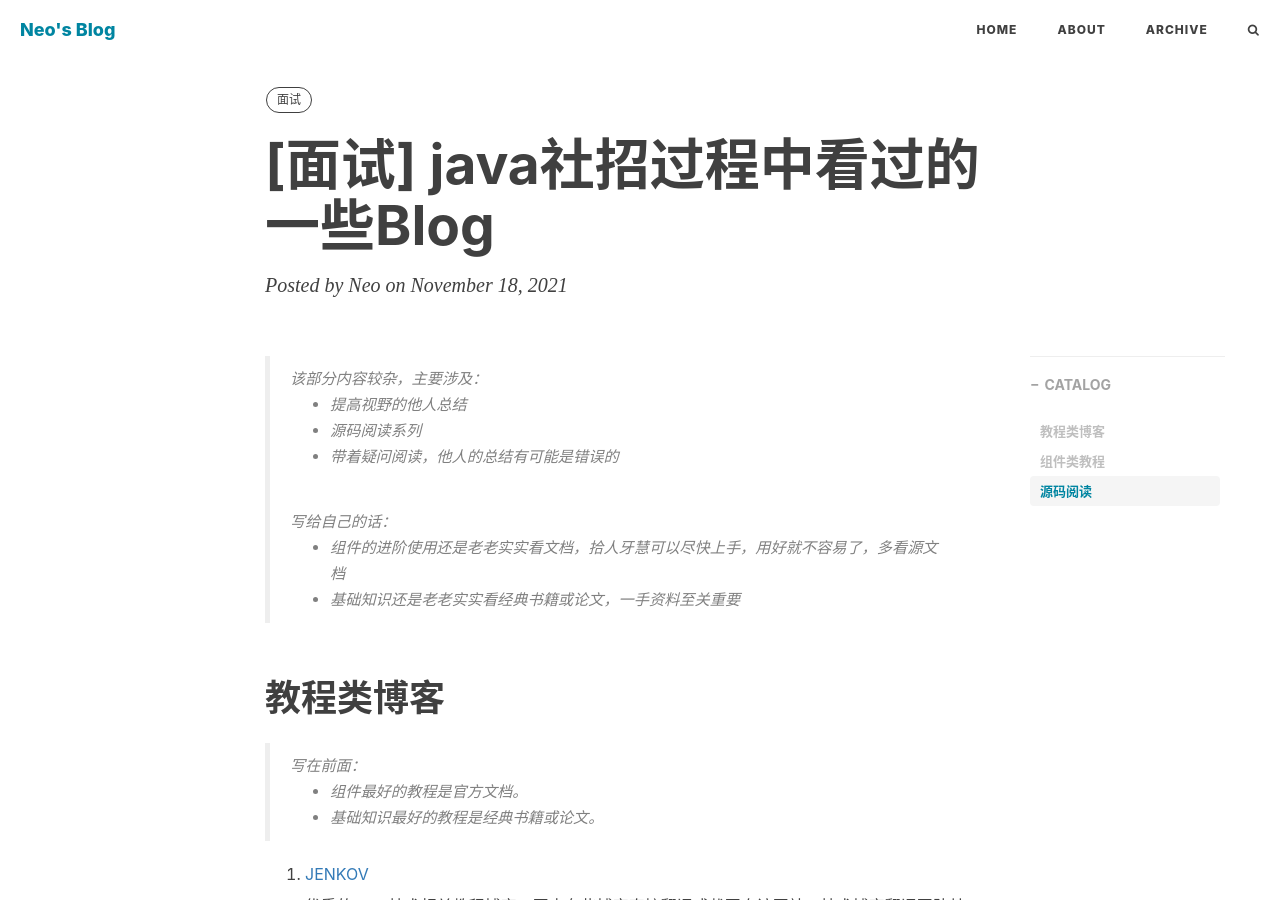
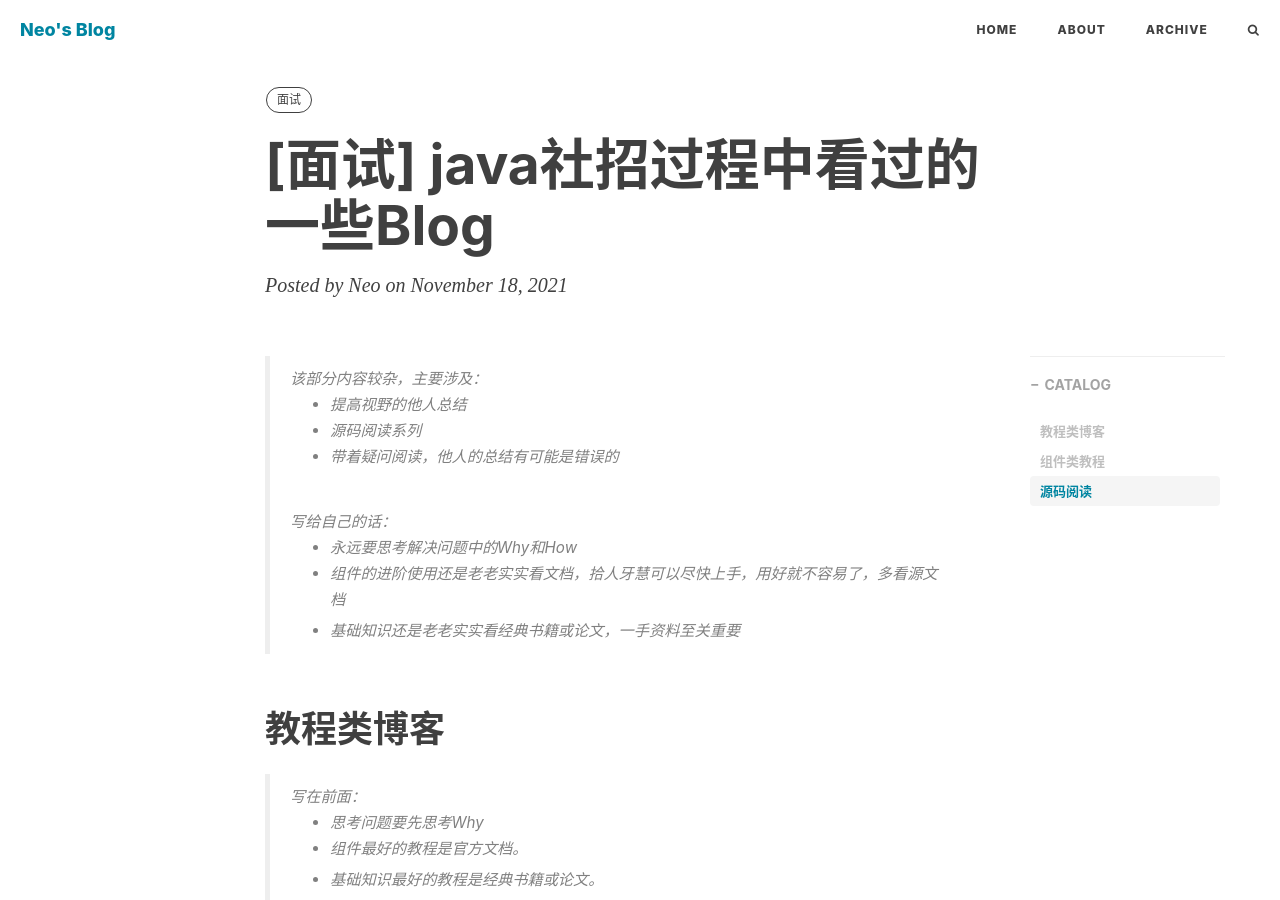
Before and after one commit to debuco/debuco.github.io, a Jekyll site: the page built from _posts/2021-11-18-java-interview-blog.markdown, in a window 1280 px wide and 900 px high. Built offline with Jekyll 4.4.1, drawn with Linux system fonts in a browser that asks for light colours; nearby versions of some CDN libraries; comment, search, counter and statistics services are not loaded.

Commit message:
update java interview

```diff
--- a/_posts/2021-11-18-java-interview-blog.markdown
+++ b/_posts/2021-11-18-java-interview-blog.markdown
@@ -17,14 +17,18 @@ tags:
 >
 >   写给自己的话：
 >
->   * 组件的进阶使用还是老老实实看文档，拾人牙慧可以尽快上手，用好就不容易了，多看源文档
+>  * 永远要思考解决问题中的Why和How
+>  * 组件的进阶使用还是老老实实看文档，拾人牙慧可以尽快上手，用好就不容易了，多看源文档
+>
 >   * 基础知识还是老老实实看经典书籍或论文，一手资料至关重要
 
 # 教程类博客
 
 > 写在前面：
 >
+> * 思考问题要先思考Why
 > * 组件最好的教程是官方文档。
+>
 > * 基础知识最好的教程是经典书籍或论文。
 
 1. [JENKOV](http://tutorials.jenkov.com/)
```
